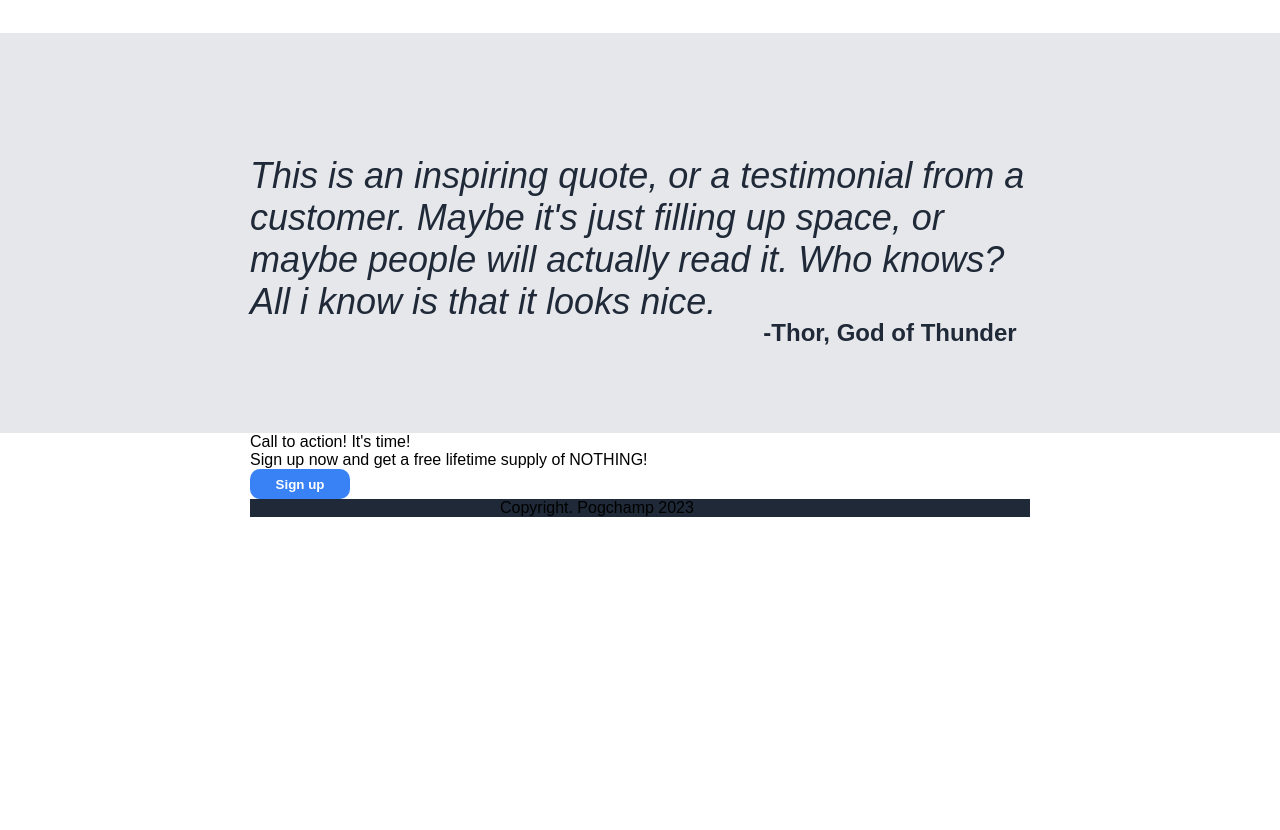
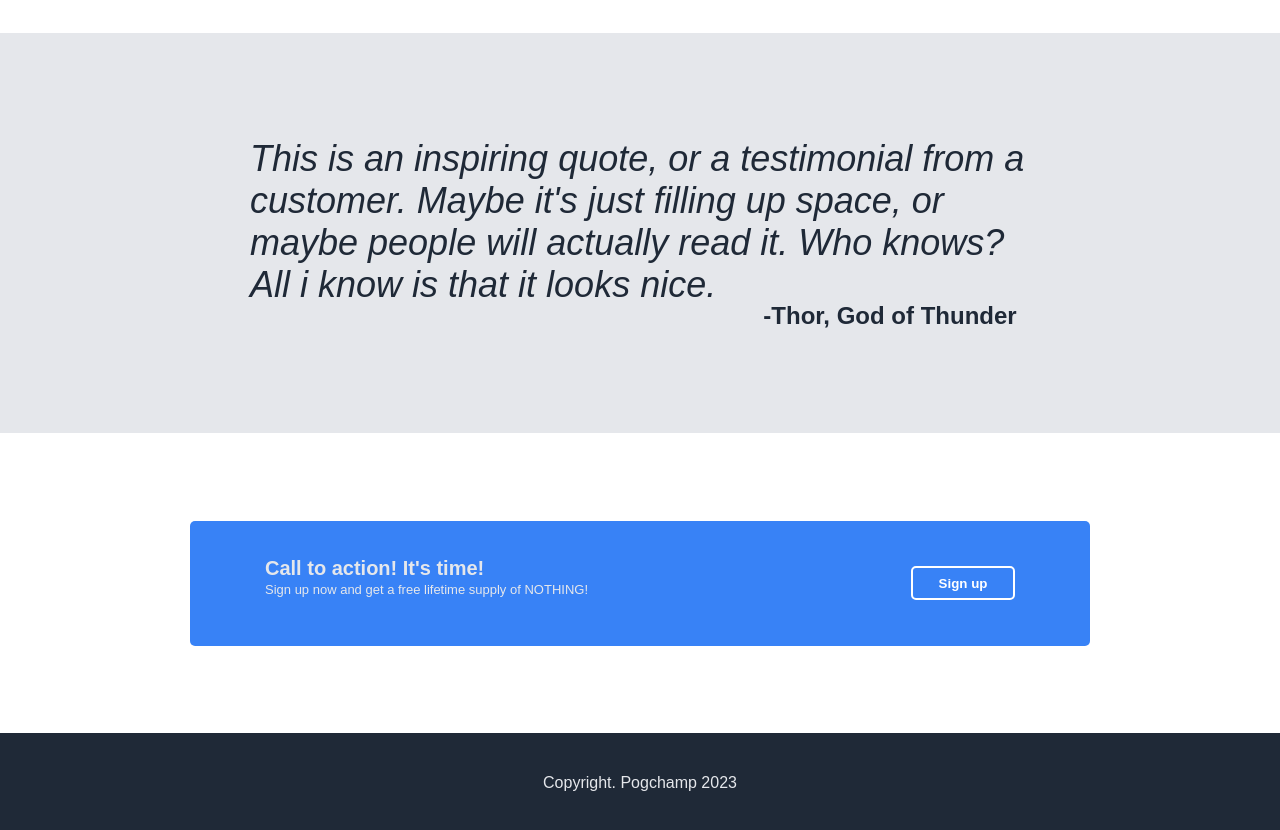
Before and after one commit to ChesterOM/first-css-webpage, a plain HTML site: page index.html in a window 1280 px wide. Shown: the part 820-1650 px from the top of the page. Before the commit the page ends 1337 px from the top, so only its background shows below. Drawn offline with Linux system fonts and the light colour scheme.

Commit message:
Complete section four and task of building first webpage

```diff
--- a/index.html
+++ b/index.html
@@ -45,16 +45,13 @@
     </div>
     <div class="four">
         <div class="banner">
-            <div class="bannertitle"> Call to action! It's time!</div>
-            <div class="bannertext"> Sign up now and get a free lifetime supply of NOTHING!</div>
-            <button>Sign up</button>
+            <div class="bannercont"><strong> Call to action! It's time!</strong><p>Sign up now and get a free lifetime supply of NOTHING!</p></div>
+            <div class="bannerright"><button>Sign up</button></div>
         </div>
-
+    </div>
         <div class="footer">
             <div class="footertext">Copyright. Pogchamp 2023</div>
         </div>
 
-
-    </div>
 </body>
 </html>
--- a/style.css
+++ b/style.css
@@ -151,3 +151,53 @@
     margin-top: -40px;
     margin-left: 500px;
 }
+
+
+.four{
+    min-height: 300px;
+    display: flex;
+    flex-direction: column;
+    justify-content: center;
+    align-items: center;
+}
+
+
+.banner{
+width: 900px;
+height: 125px;
+background-color: #3882f6;
+border-radius: 5px;
+display: flex;
+justify-content: space-between;
+align-items: center;
+color: #e5e7eb;
+}
+
+.bannercont{
+    margin-left: 75px;
+}
+
+
+.bannerright{
+    margin-right: 75px;
+    border: 2px solid white;
+    border-radius: 5px;
+}
+
+.footer{
+    display: flex;
+    min-height: 100px;
+    color: #e5e7eb;
+    align-items: center;
+    justify-content: center;
+}
+
+p{
+    margin-top: 2px;
+    font-size: 13px;
+}
+
+strong{
+    font-weight: bold;
+    font-size: 20px;
+}
```
